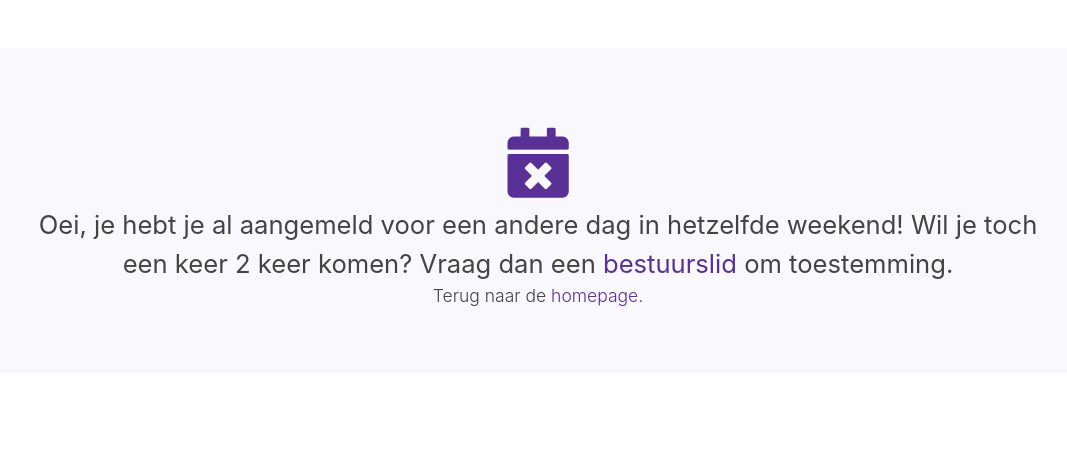
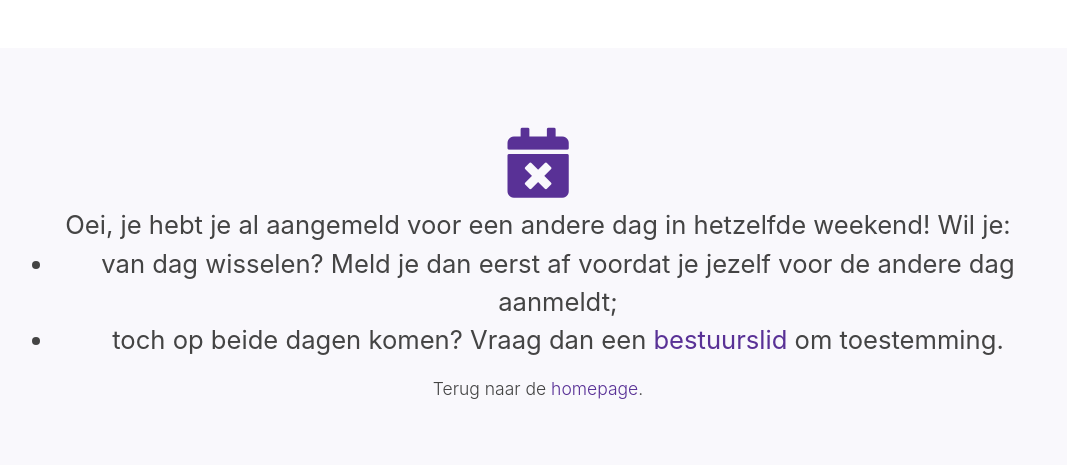
Before and after one commit to djoamersfoort/aanmelden, a Django app: template aanmelden/templates/only_once.html in a window 1280 px wide. Shown: the part 94-559 px from the top of the page, without its empty margins (102-1169 px from the left). Run offline with Django 3.2, Linux system fonts and the light colour scheme; the template is opened without the code that fills it, so the values that code supplies are empty; some libraries are stand-ins or nearby versions.

Commit message:
Chore: clarify only_once page information

```diff
--- a/aanmelden/templates/only_once.html
+++ b/aanmelden/templates/only_once.html
@@ -6,8 +6,11 @@
 <div class="container text-center">
     <div class="jumbotron mt-md-5 mt-3">
         <i class="fas fa-calendar-times fa-5x mt-3 text-primary"></i>
-        <div class="mt-2 h-title">Oei, je hebt je al aangemeld voor een andere dag in hetzelfde weekend!
-            Wil je toch een keer 2 keer komen? Vraag dan een <a href="https://www.djoamersfoort.nl/organisatie/bestuur/">bestuurslid</a> om toestemming.
+        <div class="mt-2 h-title">Oei, je hebt je al aangemeld voor een andere dag in hetzelfde weekend! Wil je:
+            <ul>
+                <li>van dag wisselen? Meld je dan eerst af voordat je jezelf voor de andere dag aanmeldt;</li>
+                <li>toch op beide dagen komen? Vraag dan een <a href="https://www.djoamersfoort.nl/organisatie/bestuur/">bestuurslid</a> om toestemming.</li>
+            </ul>
         </div>
         <div class="lead">Terug naar de <a href="{% url 'main' %}">homepage</a>.</div>
     </div>
```
